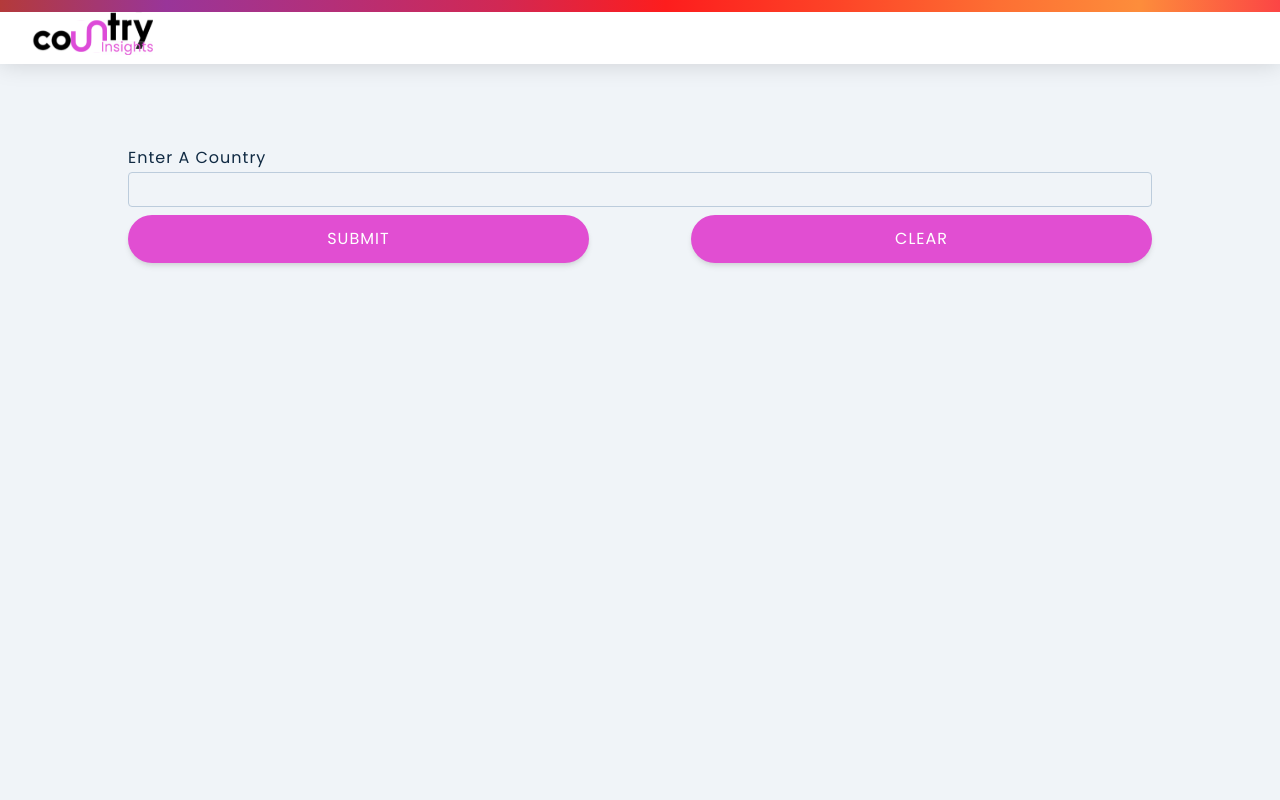
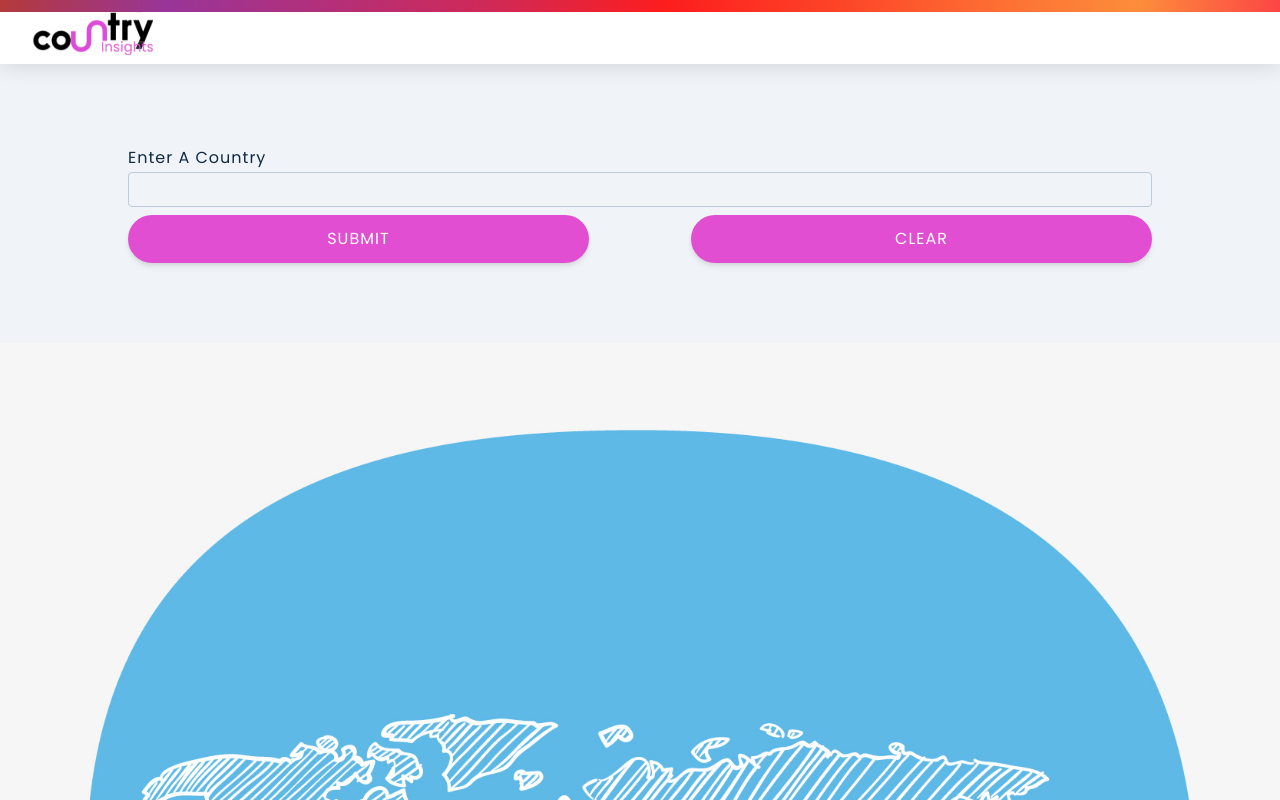
Before and after one commit to Hallelujah78/BICodingChallenge, a React (Create React App) app in the folder client/: page / in a window 1280 px wide. Shown: the top 800 px of the page. Built offline with nearby package versions, Linux system fonts and the light colour scheme.

Commit message:
Project Update
Added image to initial page render with no data.

```diff
--- a/client/src/pages/BasicUI.js
+++ b/client/src/pages/BasicUI.js
@@ -2,6 +2,7 @@ import styled from "styled-components";
 import { useState } from "react";
 import axios from "axios";
 import DynamicObjectRenderer from "../components/DynamicObjectRenderer.js";
+import worldMap from "../assets/images/01.jpg";
 
 const BasicUI = () => {
   const [country, setCountry] = useState("");
@@ -84,7 +85,13 @@ const BasicUI = () => {
         <div className="content-center">{errorMessage}</div>
       ) : countryData ? (
         <DynamicObjectRenderer data={countryData} />
-      ) : null}
+      ) : (
+        <>
+          <section>
+            <img src={worldMap} alt="" />
+          </section>
+        </>
+      )}
     </Wrapper>
   );
 };
@@ -142,4 +149,8 @@ const Wrapper = styled.section`
     width: 200px;
     height: auto;
   }
+  section img {
+    aspect-ratio: 1;
+    width: 100%;
+  }
 `;
```
Also changed, not shown: client/src/assets/images/01.jpg (added).
